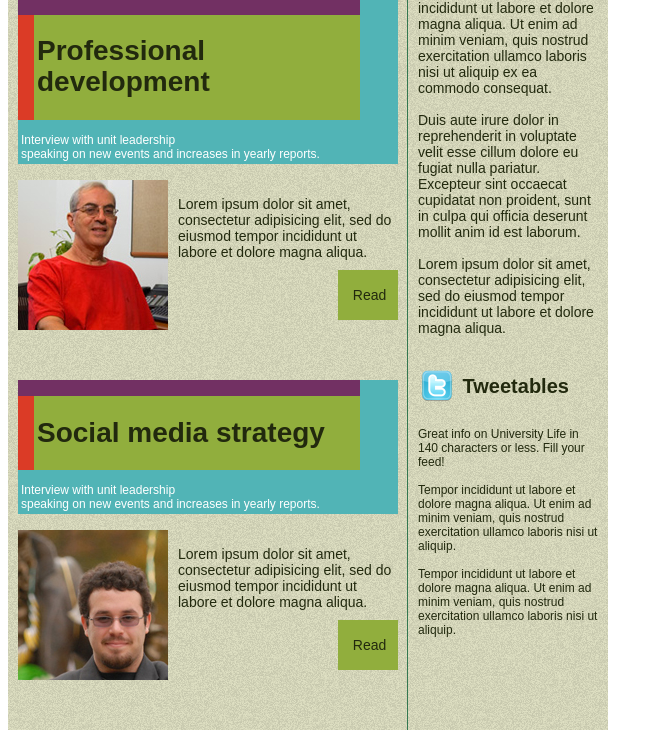
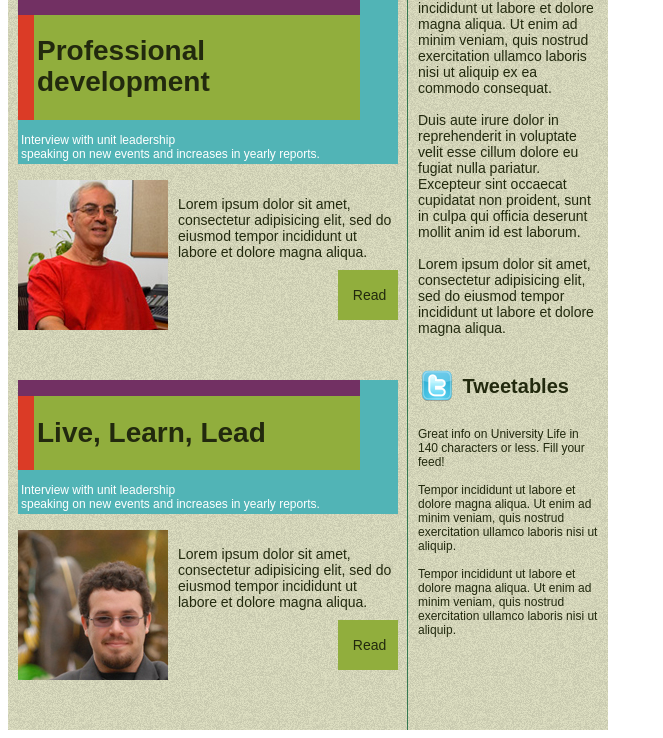
Before and after one commit to AramZS/newsletter, a PHP site: page /index-t.php in a window 1280 px wide. Shown: the part 904-1642 px from the top of the page, without its empty margins (0-663 px from the left). Run offline with PHP 8.4, Linux system fonts and the light colour scheme.

Commit message:
Slight changes at request.

```diff
--- a/index-t.php
+++ b/index-t.php
@@ -248,7 +248,7 @@
             </tr>
             <tr height="50">
             	<td width="10" bgcolor="#db3b26"></td>
-                <td bgcolor="#91ae3d" width="320"><h1 style="font-size:28px; font-weight:bold; font-family:arial; line-height:110%;">Social media strategy</h1></td>
+                <td bgcolor="#91ae3d" width="320"><h1 style="font-size:28px; font-weight:bold; font-family:arial; line-height:110%;">Live, Learn, Lead</h1></td>
                 <td bgcolor="#51b4b6"></td>
             </tr>
             <tr height="4">
```
